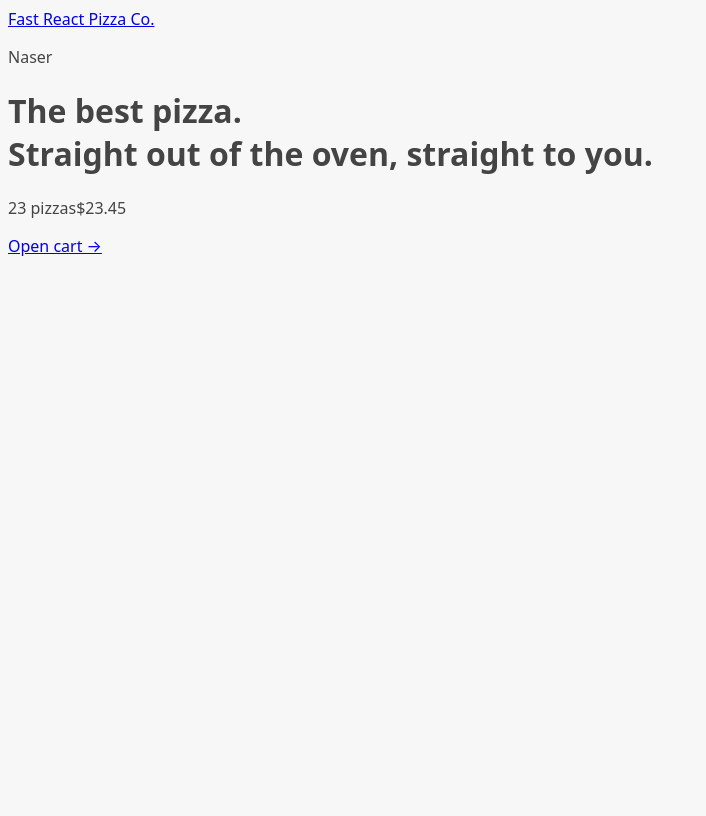
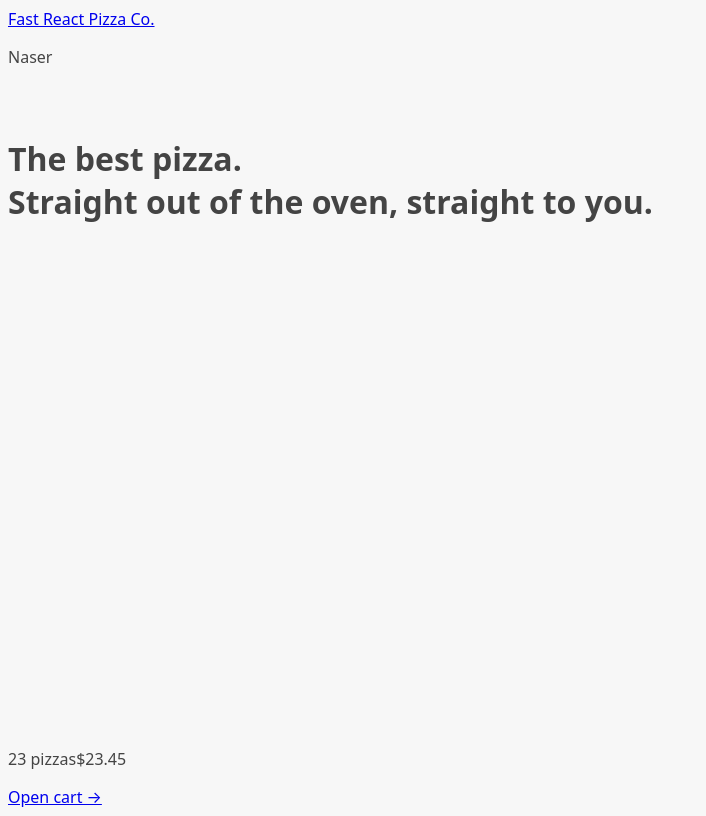
Before and after one commit to NaserAhadi/16-fast-react-pizza, a React (Vite) app: page / in a window 1280 px wide. Shown: the whole page, without its empty margins (0-706 px from the left). Built offline with nearby package versions, Linux system fonts and the light colour scheme.

Commit message:
add loading

```diff
--- a/src/ui/AppLayout.jsx
+++ b/src/ui/AppLayout.jsx
@@ -1,11 +1,16 @@
 import React from "react";
 import Header from "./Header.jsx";
 import CartOverview from "../features/cart/CartOverview.jsx";
-import { Outlet } from "react-router-dom";
+import { Outlet, useNavigation } from "react-router-dom";
+import Loader from "./Loader.jsx";
 
 function AppLayout() {
+  const navigation = useNavigation();
+  const isLoading = navigation.state === "loading";
+
   return (
-    <div>
+    <div className="layout">
+      {isLoading && <Loader />}
       <Header />
 
       <main>
--- /dev/null
+++ b/src/ui/Loader.jsx
@@ -0,0 +1,7 @@
+import React from "react";
+
+function Loader() {
+  return <div className={`loader`}></div>;
+}
+
+export default Loader;
```
